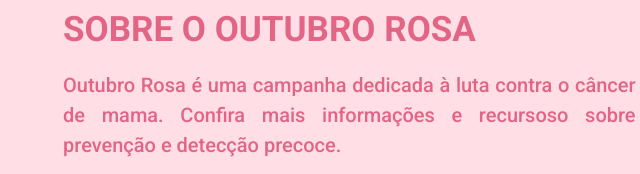
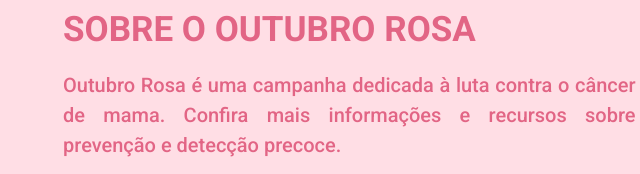
Before and after one commit to Lorena071109/3b-inez, a plain HTML site: page index.html in a window 1280 px wide. Shown: the part 626-800 px from the top of the page, 182-822 px from the left. Drawn offline with Linux system fonts and the light colour scheme.

Commit message:
Update index.html

```diff
--- a/index.html
+++ b/index.html
@@ -36,7 +36,7 @@
                 <div id="info-text">
                     <div id="texts">
                         <h2>Sobre o Outubro Rosa</h2>
-                        <p>Outubro Rosa é uma campanha dedicada à luta contra o câncer de mama. Confira mais informações e recursoso sobre prevenção e detecção precoce.</p>
+                        <p>Outubro Rosa é uma campanha dedicada à luta contra o câncer de mama. Confira mais informações e recursos sobre prevenção e detecção precoce.</p>
                     </div>
                     <div id="info-img">
                         <img src="rosa.png" alt="rosa">
```
